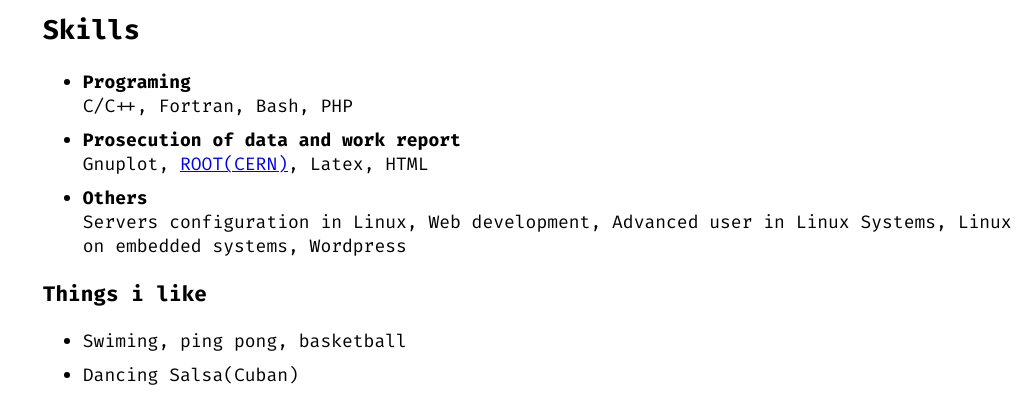
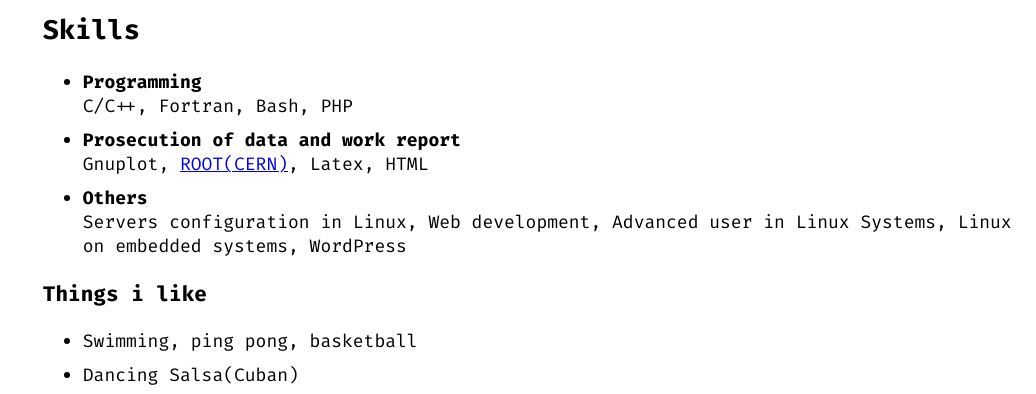
Before and after one commit to EddyTheCo/eddytheco.github.io, a plain HTML site: page index.html in a window 1280 px wide. Shown: the part 825-1219 px from the top of the page, without its empty margins (244-1280 px from the left). Drawn offline with Linux system fonts and the light colour scheme.

Commit message:
small changes

```diff
--- a/index.html
+++ b/index.html
@@ -123,7 +123,7 @@ on cobalt</li>
 		    </ul>
             <h2>Skills</h2>
 	    <ul>
-		    <li> <strong>Programing</strong>
+		    <li> <strong>Programming</strong>
             <ul class="list-inline">
                 <li>C/C++</li>
                 <li>Fortran</li>
@@ -147,7 +147,7 @@ on cobalt</li>
                 <li>Web development</li>
                 <li>Advanced user in Linux Systems</li>
                 <li>Linux on embedded systems</li>
-		<li>Wordpress</li>
+		<li>WordPress</li>
 
             </ul>
             </li>
@@ -155,7 +155,7 @@ on cobalt</li>
 	    </ul>
 	    <h3>Things i like </h3>
             <ul>
-                <li>Swiming, ping pong, basketball</li>
+                <li>Swimming, ping pong, basketball</li>
                 <li>Dancing Salsa(Cuban)</li>
                 <li>Automatize my work</li>
             </ul>
```
